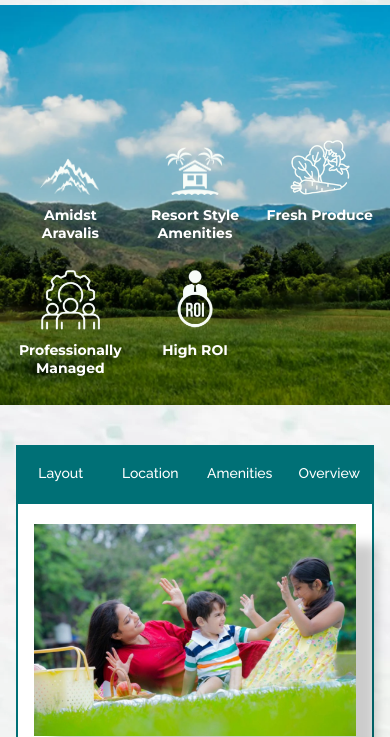
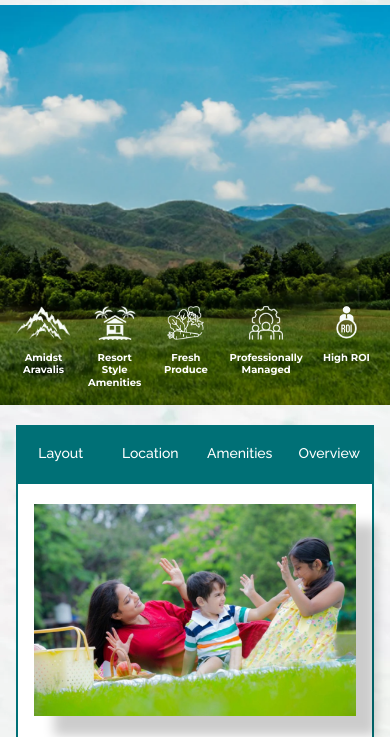
Before and after one commit to Abdullah-Munshi/studio_farms, a website built with Vite: page vanantram.html in a window 390 px wide. Shown: the part 69-806 px from the top of the page. Built offline with nearby package versions, Linux system fonts and the light colour scheme; what tabbyjs would draw is missing.

Commit message:
hero responsive fixed at whyus and vanantram page

```diff
--- a/vanantram.html
+++ b/vanantram.html
@@ -60,7 +60,9 @@
               >
                 <li><a href="whyus.html" class="uppercase py-1">WHY US</a></li>
                 <li class="relative active">
-                  <a href="#" class="uppercase py-1 !inline-flex items-center"
+                  <a
+                    href="vanantram.html"
+                    class="uppercase py-1 !inline-flex items-center"
                     >Vanantram
                     <svg
                       xmlns="http://www.w3.org/2000/svg"
@@ -119,11 +121,11 @@
       >
         <div class="container mt-auto">
           <div
-            class="hero-two-content grid grid-cols-3 md:grid-cols-5 gap-y-7 gap-x-4 text-center py-7"
+            class="hero-two-content grid grid-cols-[1fr_1fr_1fr_1.2fr_1fr] sm:grid-cols-5 gap-y-7 gap-x-4 text-center py-4 sm:py-7"
           >
             <div class="item">
               <div
-                class="item-img h-[60px] xl:h-[80px] flex items-end justify-center mb-3 md:mb-5 xl:mb-6"
+                class="item-img h-[34px] sm:h-[60px] xl:h-[80px] flex items-end justify-center mb-3 md:mb-5 xl:mb-6"
               >
                 <img
                   class="max-h-full max-w-[60px] xl:max-w-[80px]"
@@ -131,13 +133,15 @@
                   alt=""
                 />
               </div>
-              <p class="font-bold text-white text-sm xl:text-xl leading-snug">
+              <p
+                class="font-bold text-white text-[10px] sm:text-sm xl:text-xl leading-snug"
+              >
                 Amidst Aravalis
               </p>
             </div>
             <div class="item">
               <div
-                class="item-img h-[60px] xl:h-[80px] flex items-end justify-center mb-3 md:mb-5 xl:mb-6"
+                class="item-img h-[34px] sm:h-[60px] xl:h-[80px] flex items-end justify-center mb-3 md:mb-5 xl:mb-6"
               >
                 <img
                   class="max-h-full max-w-[60px] xl:max-w-[80px]"
@@ -145,14 +149,16 @@
                   alt=""
                 />
               </div>
-              <p class="font-bold text-white text-sm xl:text-xl leading-snug">
+              <p
+                class="font-bold text-white text-[10px] sm:text-sm xl:text-xl leading-snug"
+              >
                 Resort Style <br />
                 Amenities
               </p>
             </div>
             <div class="item">
               <div
-                class="item-img h-[60px] xl:h-[80px] flex items-end justify-center mb-3 md:mb-5 xl:mb-6"
+                class="item-img h-[34px] sm:h-[60px] xl:h-[80px] flex items-end justify-center mb-3 md:mb-5 xl:mb-6"
               >
                 <img
                   class="max-h-full max-w-[60px] xl:max-w-[80px]"
@@ -160,13 +166,15 @@
                   alt=""
                 />
               </div>
-              <p class="font-bold text-white text-sm xl:text-xl leading-snug">
+              <p
+                class="font-bold text-white text-[10px] sm:text-sm xl:text-xl leading-snug"
+              >
                 Fresh Produce
               </p>
             </div>
             <div class="item">
               <div
-                class="item-img h-[60px] xl:h-[80px] flex items-end justify-center mb-3 md:mb-5 xl:mb-6"
+                class="item-img h-[34px] sm:h-[60px] xl:h-[80px] flex items-end justify-center mb-3 md:mb-5 xl:mb-6"
               >
                 <img
                   class="max-h-full max-w-[60px] xl:max-w-[80px]"
@@ -174,14 +182,16 @@
                   alt=""
                 />
               </div>
-              <p class="font-bold text-white text-sm xl:text-xl leading-snug">
+              <p
+                class="font-bold text-white text-[10px] sm:text-sm xl:text-xl leading-snug"
+              >
                 Professionally <br />
                 Managed
               </p>
             </div>
             <div class="item">
               <div
-                class="item-img h-[60px] xl:h-[80px] flex items-end justify-center mb-3"
+                class="item-img h-[34px] sm:h-[60px] xl:h-[80px] flex items-end justify-center mb-3"
               >
                 <img
                   class="max-h-full max-w-[60px] xl:max-w-[80px]"
@@ -189,7 +199,9 @@
                   alt=""
                 />
               </div>
-              <p class="font-bold text-white text-sm xl:text-xl leading-snug">
+              <p
+                class="font-bold text-white text-[10px] sm:text-sm xl:text-xl leading-snug"
+              >
                 High ROI
               </p>
             </div>
@@ -197,7 +209,7 @@
         </div>
       </section>
 
-      <section class="tab-area relative pt-10">
+      <section class="tab-area relative pt-5 md:pt-10">
         <img
           class="absolute right-0 bottom-[60px] w-[50px] xl:w-[60px] z-0"
           src="./src/images/d-2.png"
```
